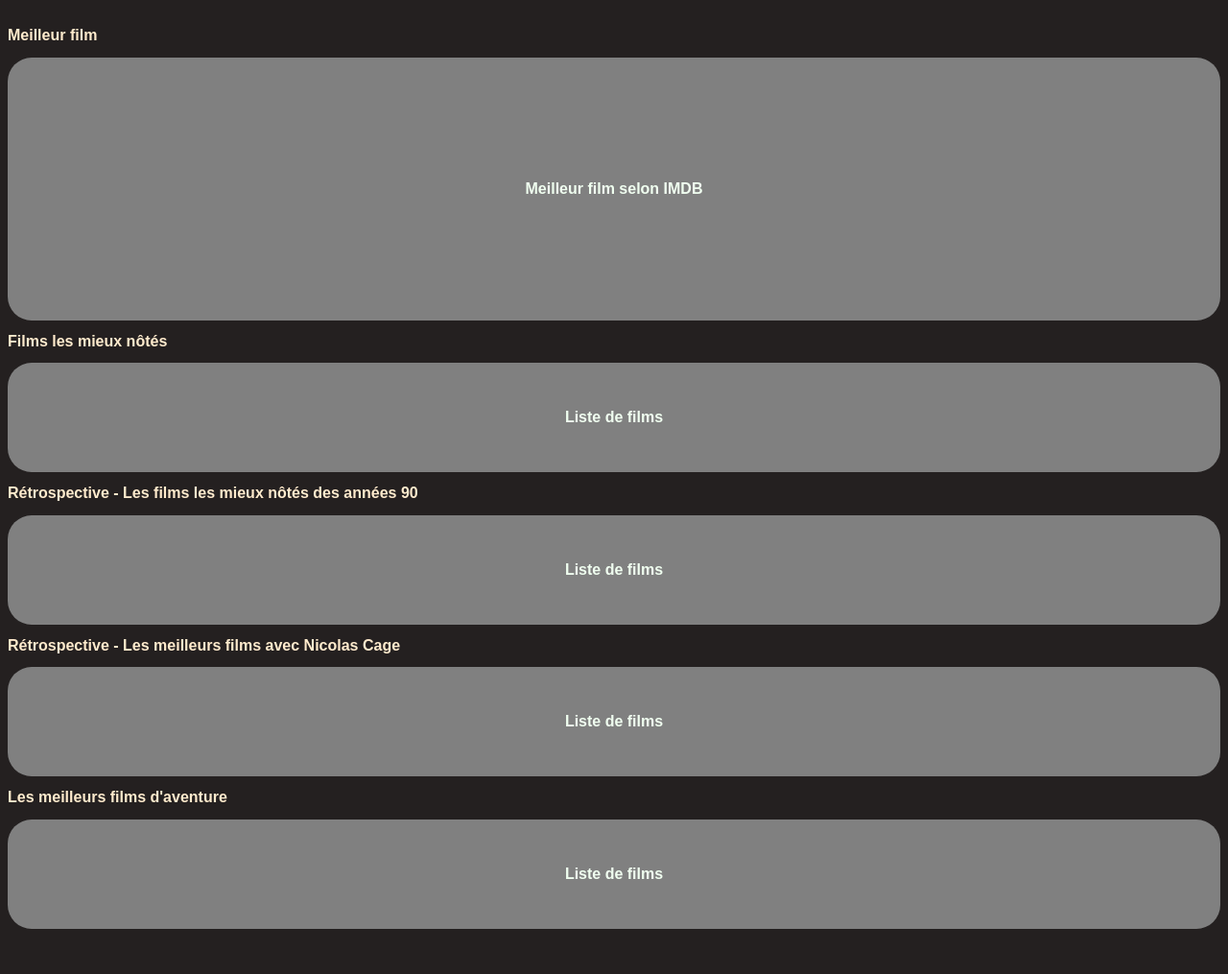
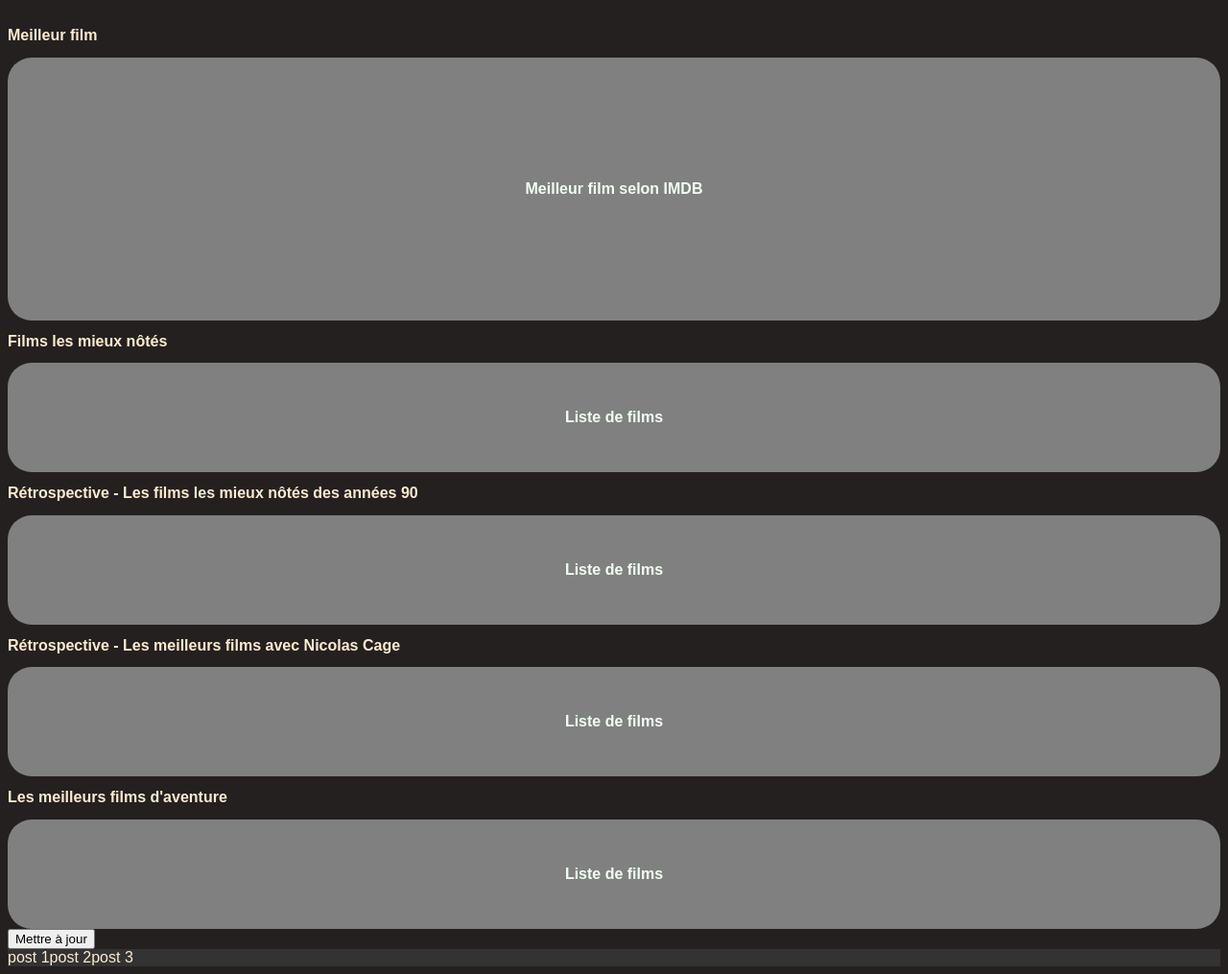
Before and after one commit to guillaumefauvel/OC-Projet-6, a website: page Projet6/index.html in a window 1280 px wide. Shown: the part 57-1072 px from the top of the page at 96% size. Before the commit the page ends 1033 px from the top, so only its background shows below. Drawn offline with nearby package versions, Linux system fonts and the light colour scheme.

Commit message:
Essais avec Axios et Vue.js

```diff
--- a/Projet6/index.html
+++ b/Projet6/index.html
@@ -4,6 +4,10 @@
         <meta charset="UTF-8">
         <title>JustStreamIt!</title>
         <link rel="stylesheet" href="css/style.css">
+
+        <script src="https://cdn.jsdelivr.net/npm/axios/dist/axios.min.js"></script>
+        <script src="https://cdn.jsdelivr.net/npm/vue/dist/vue.js"></script>
+
     </head>
 
     <body>
@@ -46,6 +50,28 @@
         </section>
 
         <footer>
+            <div id="app">
+                <button v-on:click="updatePost()"> Mettre à jour</button>
+                <ul>
+                    <li v-for="post in posts">{{ post }}</li>
+                </ul>
+            </div>
+
+            <script>
+
+                var app = new Vue({
+                    el: '#app',
+                    data:{
+                        posts: ["post 1", "post 2", "post 3"]
+                    },
+                    methods: {
+                        updatePost(){
+                            axios.get('http://localhost:8000/api/v1/titles/?year=1999&min_year=&max_year=&imdb_score=&imdb_score_min=&imdb_score_max=&title=&title_contains=&genre=&genre_contains=&sort_by=&director=&director_contains=&writer=&writer_contains=&actor=&actor_contains=&country=&country_contains=&lang=&lang_contains=&company=&company_contains=&rating=&rating_contains=').then( reponse => this.posts = reponse.data).catch(erreur => console.log(erreur));
+                        }
+                    }
+                }
+                )
+            </script>
 
         </footer>
 
```
